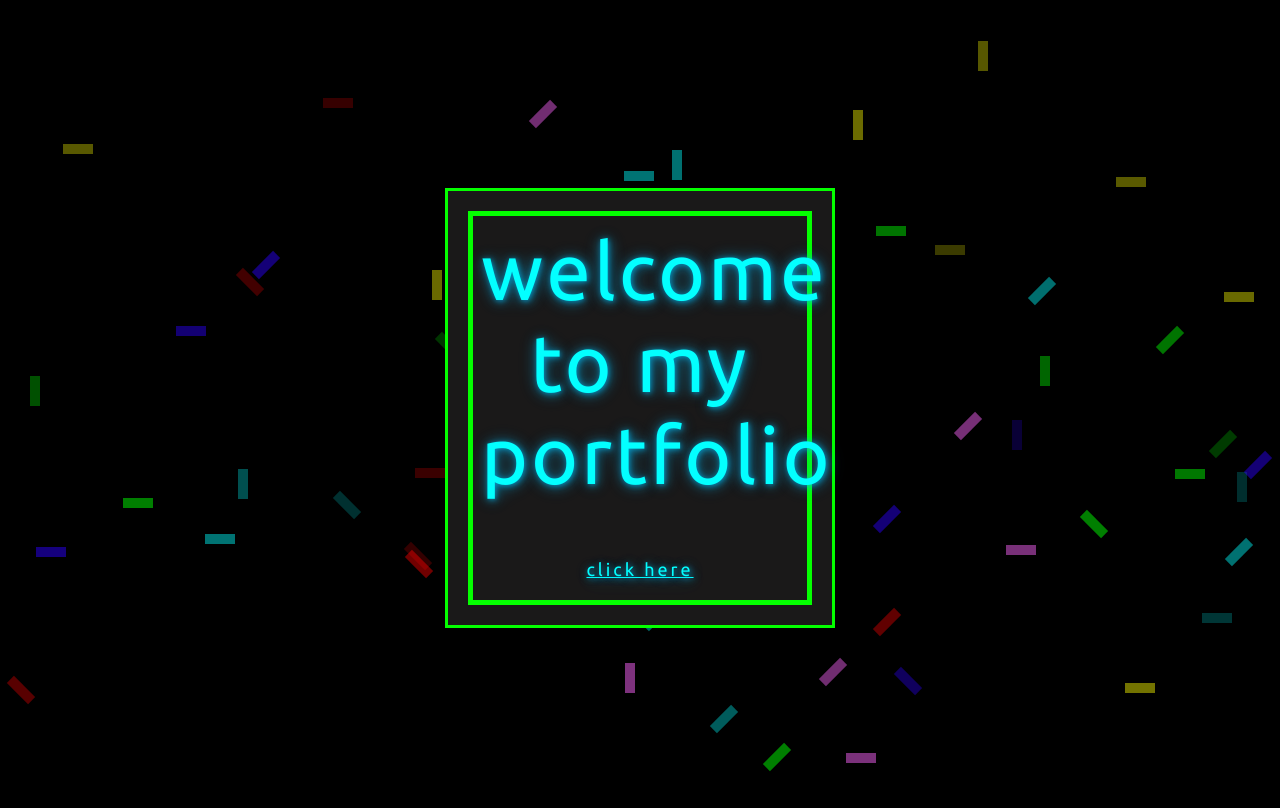
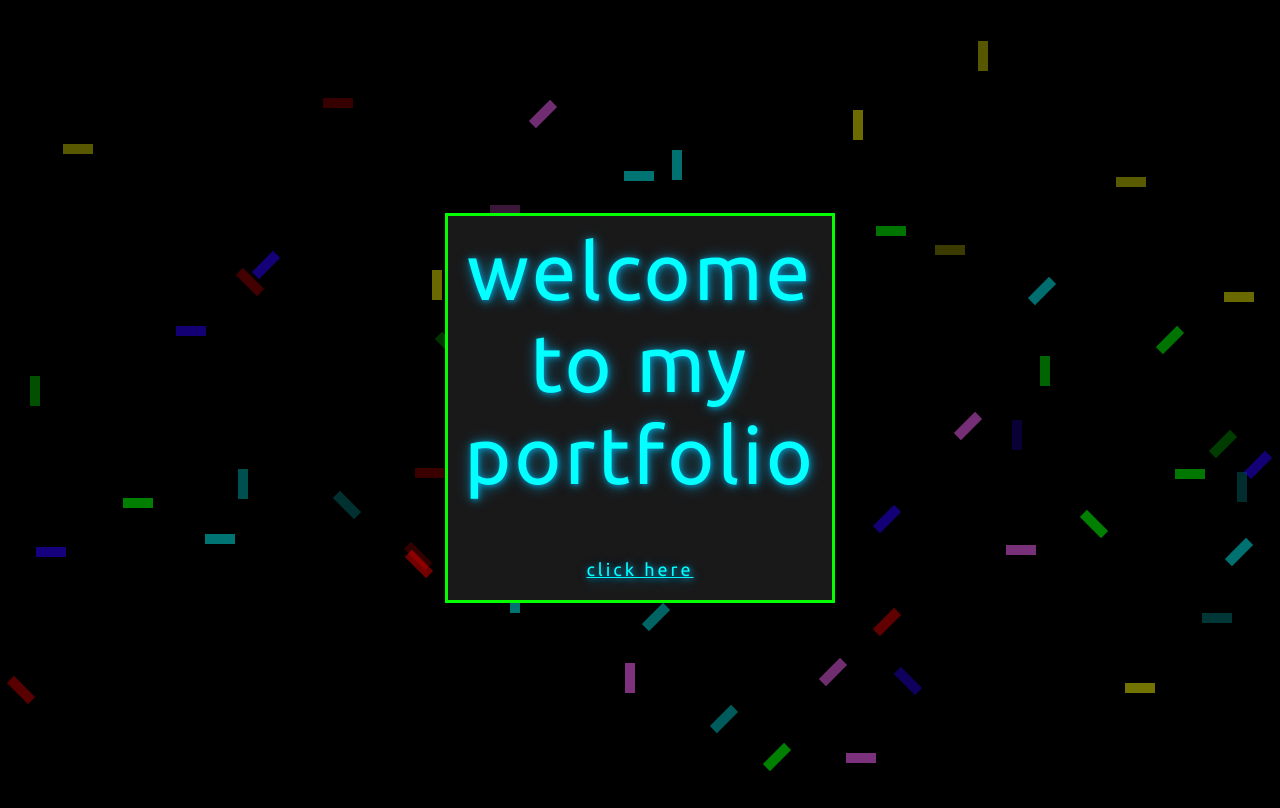
Before and after one commit to Sam-Lemon/LemonPortfolio, a plain HTML site: page index.html in a window 1280 px wide. Drawn offline with Linux system fonts and the light colour scheme.

Commit message:
organizing styles.css

```diff
--- a/styles.css
+++ b/styles.css
@@ -1,25 +1,11 @@
-/* @media (max-width: 768px) {
-    .welcome-card {
-        width: 90%;
-        padding: 15px;
-    }
+/***Fonts***/
+.ubuntu-bold-italic {
+    font-family: "Ubuntu", sans-serif;
+    font-weight: 700;
+    font-style: italic;
+  }
 
-    #welcome-portfolio {
-        font-weight: 400;
-    }
-}
-
-@media (max-width: 480px) {
-    .welcome-card {
-        width: 100%;
-        padding: 10px;
-    }
-
-    #welcome-portfolio {
-        font-weight: 400;
-    }
-} */
-
+/***General Styles***/
 body {
     margin: none;
     padding: none;
@@ -33,13 +19,8 @@ body {
     background-color: black;
 }
 
-.ubuntu-bold-italic {
-    font-family: "Ubuntu", sans-serif;
-    font-weight: 700;
-    font-style: italic;
-  }
 
-
+/***Background Sparkle Effect***/
 .sparkling-bg {
     position: absolute;
     top: 0;
@@ -67,6 +48,7 @@ body {
     }
 }
 
+/***Welcome Card***/
 .welcome-card {
     background-color: rgb(26, 25, 25);
     width: 30%;
@@ -81,17 +63,6 @@ body {
 .welcome-card.active {
     left: calc(50% - 300px);
     transform: translateX(-50%);  /*slide to the left by 300px on hover*/
-}
-
-.chasing-border {
-    border: 5px solid rgb(4,255,0);
-    box-shadow:
-        1px 1px 5px rgb(105,242,0, 0.5),
-        1px 1px 10px rgb(105,242, 0.4),
-        1px 1px 15px rgb(105,242,0, 0.3),
-        1px 1px 20px rgb(105,242,0, 0.2),
-    ;
-    margin: 20px;
 }
 
 #welcome-portfolio {
@@ -128,6 +99,7 @@ body {
         3px 3px 40px rgba(255, 255, 0, 0.4);
 }
 
+/***Shapes***/
 .shapes {
     position: absolute;
     top: 50%;
@@ -159,7 +131,7 @@ body {
     display: block; /*Ensures no extra space around image*/
 }
 
-/*Add keyframes for the fade-in effect*/
+/***Shape Animation***/
 @keyframes fadeIn {
     0% {
         opacity: 0;
@@ -171,17 +143,15 @@ body {
     }
 }
 
-/*Apply the fade-in effect to shapes*/
 .shapes .shape {
     opacity: 1;
     margin: 10px;
-    animation: fadeIn 0.5s ease-out forwards;
+    animation: fadeIn 0.5s ease-out forwards;   /*Apply the fade-in effect to shapes*/
     animation-duration: 1s;
 }
 
-/*Add specific delays to each shape*/
 .shapes .circle {
-    animation-delay: 0.75s;
+    animation-delay: 0.75s; /*Add specific delays to each shape*/
     /* border: 3px solid white; */
 }
 
@@ -197,7 +167,7 @@ body {
 
 
 
-
+/***About Me***/
 #about-me {
     display: none;
     position: absolute;
```
